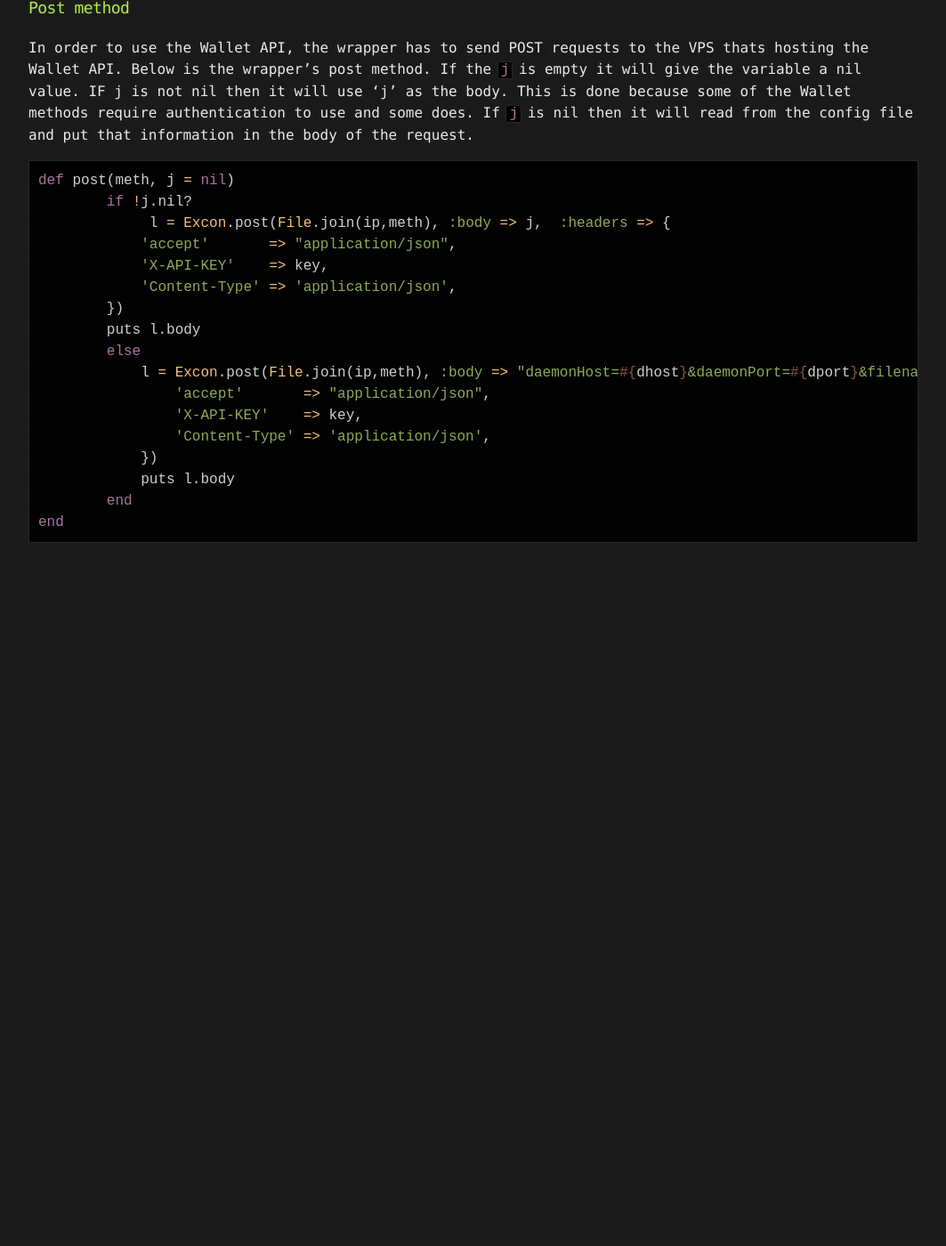
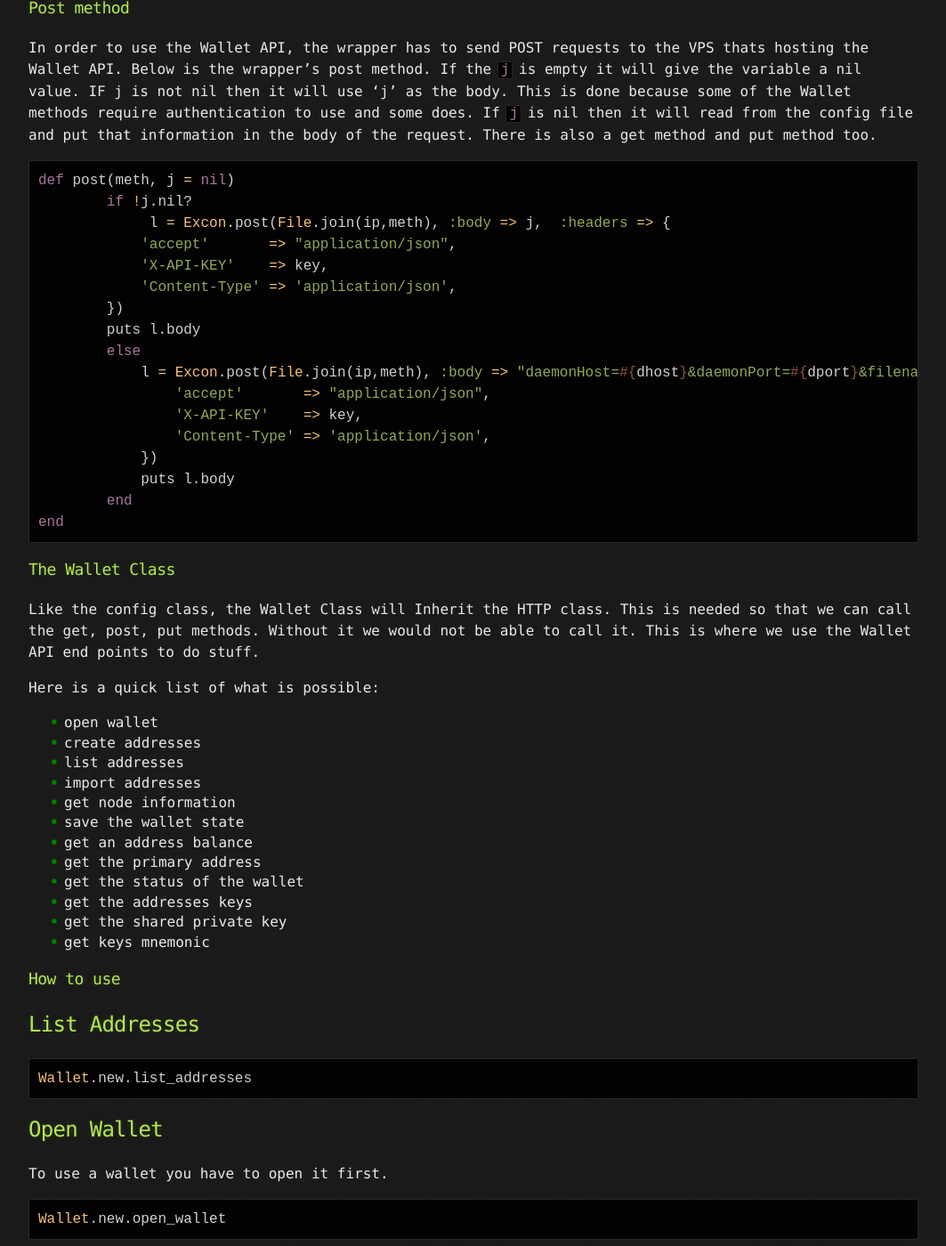
Before and after one commit to Michael-Meade/MinerFind, a Jekyll site: the page built from Projects/TurtleCoin-Wallet-API-Ruby.md, in a window 1280 px wide and 1400 px high, scrolled down 1051 px. Shown: the whole window at 89% size, without its empty margins (108-1171 px from the left). Built offline with Jekyll 4.4.1, drawn with Linux system fonts in a browser that asks for light colours; our own code applies the rules of GitHub Pages for plain Markdown files; the repository's description, which GitHub fills in, is left out; before the commit the page ends 1681 px from its top, so only the background shows below that; some of the changed text lies outside the part shown.

Commit message:
Update TurtleCoin-Wallet-API-Ruby.md

````diff
--- a/Projects/TurtleCoin-Wallet-API-Ruby.md
+++ b/Projects/TurtleCoin-Wallet-API-Ruby.md
@@ -39,7 +39,7 @@ end
 In order to use the Wallet API, the wrapper has to send POST requests to the VPS thats hosting the Wallet API.
 Below is the wrapper's post method. If the `j` is empty it will give the variable a nil value. IF j is not nil then it will use 'j' as the body.
 This is done because some of the Wallet methods require authentication to use and some does. If `j` is nil then it will read from the config file
-and put that information in the body of the request.
+and put that information in the body of the request. There is also a get method and put method too.
 ```ruby
 def post(meth, j = nil)
         if !j.nil?
@@ -59,3 +59,51 @@ def post(meth, j = nil)
         end
 end
 ```
+
+### The Wallet Class
+Like the config class, the Wallet Class will Inherit the HTTP class. This is needed so that we can call the get, post, put methods. Without it we would not be able to call it. This is where we use the Wallet API end points to do stuff.
+
+Here is a quick list of what is possible:
+- open wallet
+- create addresses
+- list addresses
+- import addresses
+- get node information
+- save the wallet state
+- get an address balance
+- get the primary address
+- get the status of the wallet
+- get the addresses keys
+- get the shared private key
+- get keys mnemonic
+
+
+### How to use
+
+
+## List Addresses
+```ruby
+Wallet.new.list_addresses
+```
+## Open Wallet
+To use a wallet you have to open it first.
+```ruby
+Wallet.new.open_wallet
+```
+## Addresses Import
+This will import a subwallet with the given private spend key. By default the `scanHeight` is 300000.
+```ruby
+Wallet.new.addresses_import("3e2ced750b75cb01b85bd83a0f0a45623c51e6ba2debc506a1a3b71577ae0408"
+```
+## Get Address Balance
+An TRTL address needs to inputed.
+```ruby
+Wallet.new.balance("TRTLuxiuS26Budy7hQusmtW6T19gbfTnLiLSpXgxwFLDVaAq4JwD9h9A9HJr2ZhWwoBc8hkbEerBHXPDZq9MHSfQ3Qs5AEHRVtc")
+```
+
+
+## Balances
+
+```ruby
+Wallet.new.balances
+```
````
